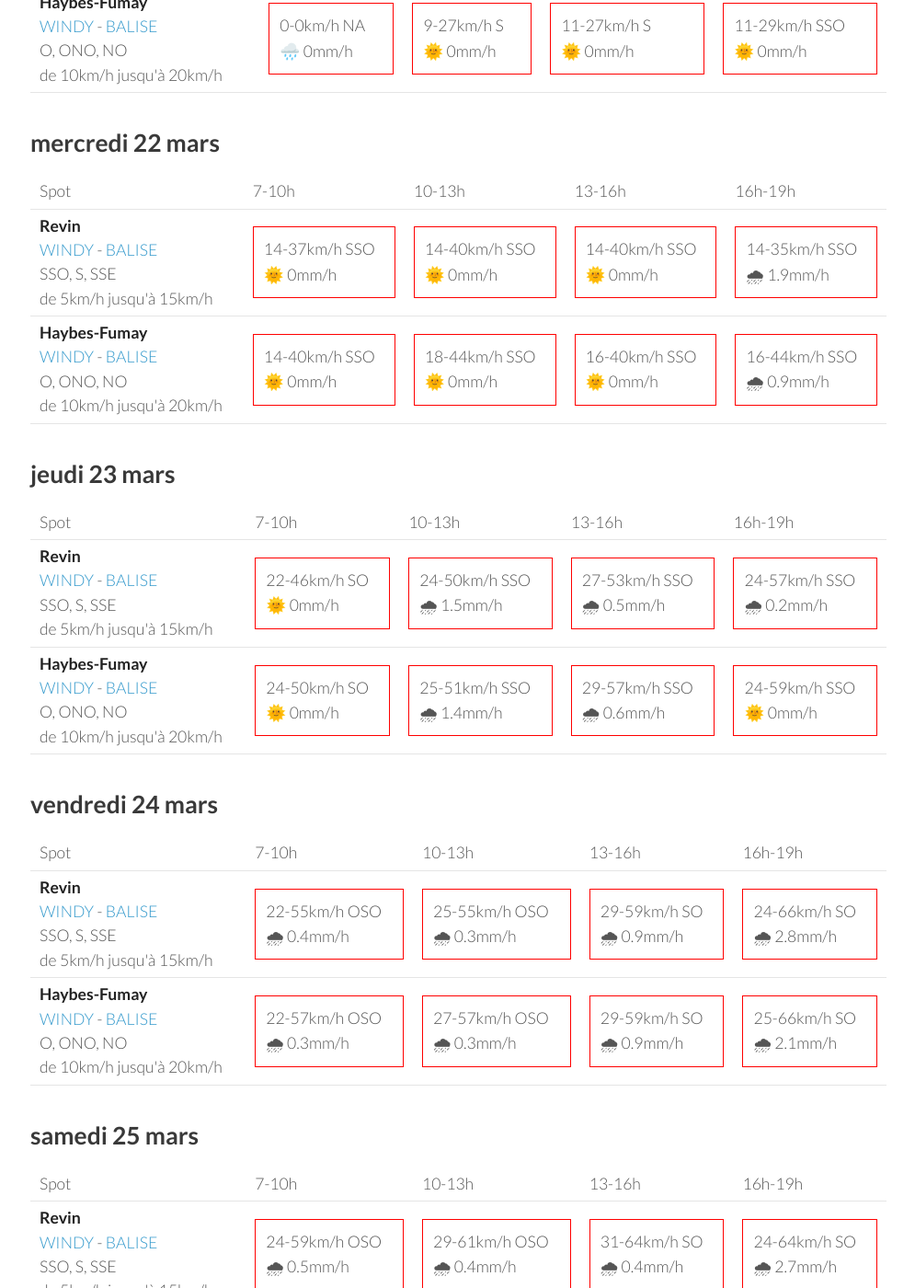
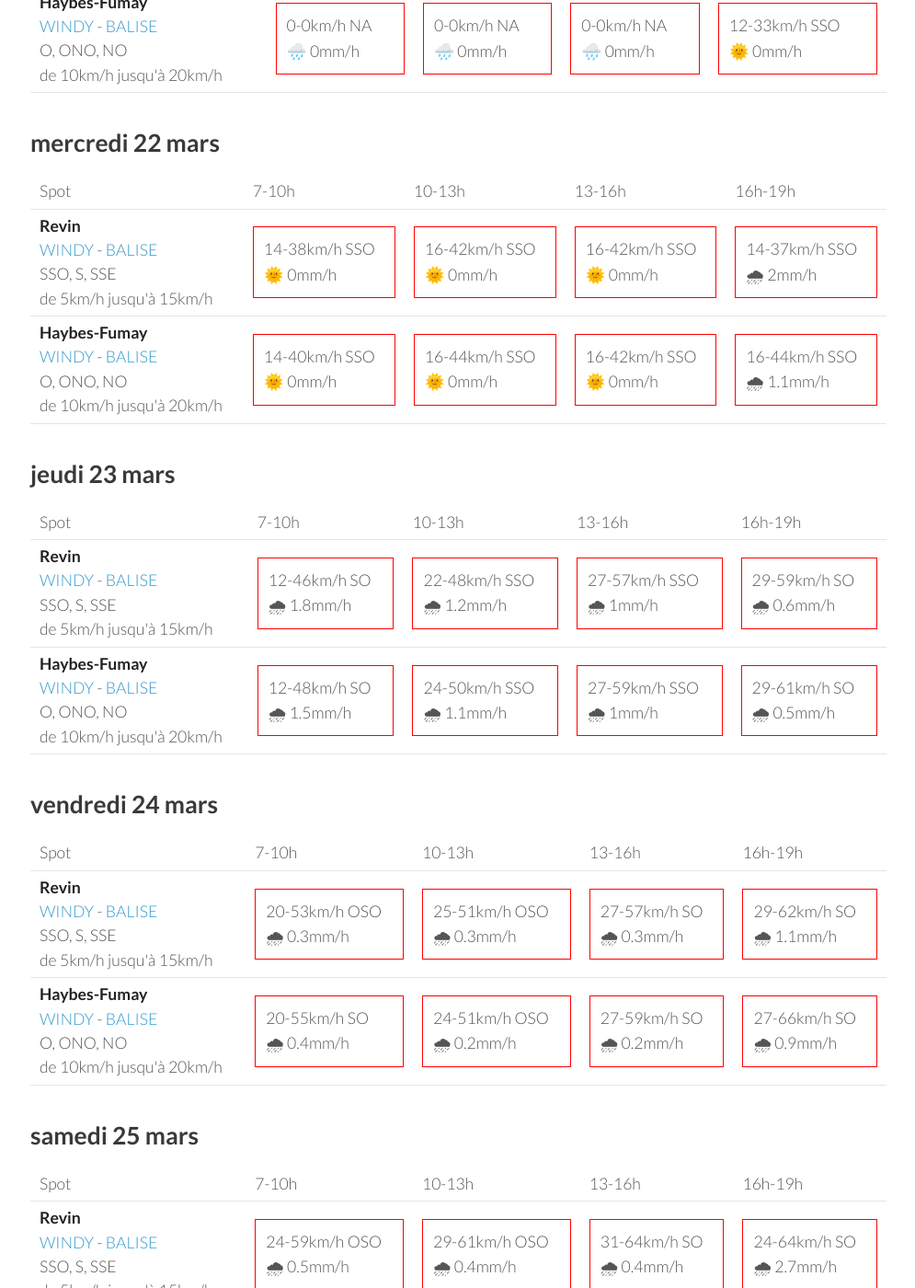
Before and after one commit to parapente-dans-le-nord/parapente-dans-le-nord.github.io, a Jekyll site: the page built from ardennes.markdown, in a window 1280 px wide and 1400 px high, scrolled down 499 px. Shown: the whole window at 92% size, without its empty margins (25-1020 px from the left). Built offline with Jekyll 4.4.1, drawn with Linux system fonts in a browser that asks for light colours; some of the changed text lies outside the part shown.

Commit message:
update index.markdown

```diff
--- a/ardennes.markdown
+++ b/ardennes.markdown
@@ -25,18 +25,18 @@ page mise à jour le mardi 21 mars 13:10
         <td><strong>Revin</strong><br><a href="https://windy.com/49.948/4.625?49.543,4.625,8">WINDY</a> - <span class=""><a href="http://www.balisemeteo.com/balise.php?idBalise=5019">BALISE</a> </span><br> <span class="vent-favorable">SSO, S, SSE</span><br><span class="force-vent">de 5km/h jusqu'à 15km/h</span> </td>
 
             <td><div class="not-flyable"><p>0-0km/h NA</p><p>🌧️ 0mm/h</p></div></td>
-            <td><div class="not-flyable"><p>9-24km/h S</p><p>🌞 0mm/h</p></div></td>
-            <td><div class="not-flyable"><p>11-27km/h SSO</p><p>🌞 0mm/h</p></div></td>
-            <td><div class="not-flyable"><p>11-29km/h SSO</p><p>🌞 0mm/h</p></div></td>
+            <td><div class="not-flyable"><p>0-0km/h NA</p><p>🌧️ 0mm/h</p></div></td>
+            <td><div class="not-flyable"><p>0-0km/h NA</p><p>🌧️ 0mm/h</p></div></td>
+            <td><div class="not-flyable"><p>14-35km/h SSO</p><p>🌞 0mm/h</p></div></td>
 
     </tr>
 <tr>
         <td><strong>Haybes-Fumay</strong><br><a href="https://windy.com/49.998/4.715?49.913,4.738,10">WINDY</a> - <span class=""><a href="http://www.balisemeteo.com/balise.php?idBalise=104">BALISE</a> </span><br> <span class="vent-favorable">O, ONO, NO</span><br><span class="force-vent">de 10km/h jusqu'à 20km/h</span> </td>
 
             <td><div class="not-flyable"><p>0-0km/h NA</p><p>🌧️ 0mm/h</p></div></td>
-            <td><div class="not-flyable"><p>9-27km/h S</p><p>🌞 0mm/h</p></div></td>
-            <td><div class="not-flyable"><p>11-27km/h S</p><p>🌞 0mm/h</p></div></td>
-            <td><div class="not-flyable"><p>11-29km/h SSO</p><p>🌞 0mm/h</p></div></td>
+            <td><div class="not-flyable"><p>0-0km/h NA</p><p>🌧️ 0mm/h</p></div></td>
+            <td><div class="not-flyable"><p>0-0km/h NA</p><p>🌧️ 0mm/h</p></div></td>
+            <td><div class="not-flyable"><p>12-33km/h SSO</p><p>🌞 0mm/h</p></div></td>
 
     </tr>
 
@@ -58,10 +58,10 @@ page mise à jour le mardi 21 mars 13:10
 <tr>
         <td><strong>Revin</strong><br><a href="https://windy.com/49.948/4.625?49.543,4.625,8">WINDY</a> - <span class=""><a href="http://www.balisemeteo.com/balise.php?idBalise=5019">BALISE</a> </span><br> <span class="vent-favorable">SSO, S, SSE</span><br><span class="force-vent">de 5km/h jusqu'à 15km/h</span> </td>
 
-            <td><div class="not-flyable"><p>14-37km/h SSO</p><p>🌞 0mm/h</p></div></td>
-            <td><div class="not-flyable"><p>14-40km/h SSO</p><p>🌞 0mm/h</p></div></td>
-            <td><div class="not-flyable"><p>14-40km/h SSO</p><p>🌞 0mm/h</p></div></td>
-            <td><div class="not-flyable"><p>14-35km/h SSO</p><p>🌧 1.9mm/h</p></div></td>
+            <td><div class="not-flyable"><p>14-38km/h SSO</p><p>🌞 0mm/h</p></div></td>
+            <td><div class="not-flyable"><p>16-42km/h SSO</p><p>🌞 0mm/h</p></div></td>
+            <td><div class="not-flyable"><p>16-42km/h SSO</p><p>🌞 0mm/h</p></div></td>
+            <td><div class="not-flyable"><p>14-37km/h SSO</p><p>🌧 2mm/h</p></div></td>
 
 
     </tr>
@@ -69,9 +69,9 @@ page mise à jour le mardi 21 mars 13:10
         <td><strong>Haybes-Fumay</strong><br><a href="https://windy.com/49.998/4.715?49.913,4.738,10">WINDY</a> - <span class=""><a href="http://www.balisemeteo.com/balise.php?idBalise=104">BALISE</a> </span><br> <span class="vent-favorable">O, ONO, NO</span><br><span class="force-vent">de 10km/h jusqu'à 20km/h</span> </td>
 
             <td><div class="not-flyable"><p>14-40km/h SSO</p><p>🌞 0mm/h</p></div></td>
-            <td><div class="not-flyable"><p>18-44km/h SSO</p><p>🌞 0mm/h</p></div></td>
-            <td><div class="not-flyable"><p>16-40km/h SSO</p><p>🌞 0mm/h</p></div></td>
-            <td><div class="not-flyable"><p>16-44km/h SSO</p><p>🌧 0.9mm/h</p></div></td>
+            <td><div class="not-flyable"><p>16-44km/h SSO</p><p>🌞 0mm/h</p></div></td>
+            <td><div class="not-flyable"><p>16-42km/h SSO</p><p>🌞 0mm/h</p></div></td>
+            <td><div class="not-flyable"><p>16-44km/h SSO</p><p>🌧 1.1mm/h</p></div></td>
 
 
     </tr>
@@ -94,20 +94,20 @@ page mise à jour le mardi 21 mars 13:10
 <tr>
         <td><strong>Revin</strong><br><a href="https://windy.com/49.948/4.625?49.543,4.625,8">WINDY</a> - <span class=""><a href="http://www.balisemeteo.com/balise.php?idBalise=5019">BALISE</a> </span><br> <span class="vent-favorable">SSO, S, SSE</span><br><span class="force-vent">de 5km/h jusqu'à 15km/h</span> </td>
 
-            <td><div class="not-flyable"><p>22-46km/h SO</p><p>🌞 0mm/h</p></div></td>
-            <td><div class="not-flyable"><p>24-50km/h SSO</p><p>🌧 1.5mm/h</p></div></td>
-            <td><div class="not-flyable"><p>27-53km/h SSO</p><p>🌧 0.5mm/h</p></div></td>
-            <td><div class="not-flyable"><p>24-57km/h SSO</p><p>🌧 0.2mm/h</p></div></td>
+            <td><div class="not-flyable"><p>12-46km/h SO</p><p>🌧 1.8mm/h</p></div></td>
+            <td><div class="not-flyable"><p>22-48km/h SSO</p><p>🌧 1.2mm/h</p></div></td>
+            <td><div class="not-flyable"><p>27-57km/h SSO</p><p>🌧 1mm/h</p></div></td>
+            <td><div class="not-flyable"><p>29-59km/h SO</p><p>🌧 0.6mm/h</p></div></td>
 
 
     </tr>
 <tr>
         <td><strong>Haybes-Fumay</strong><br><a href="https://windy.com/49.998/4.715?49.913,4.738,10">WINDY</a> - <span class=""><a href="http://www.balisemeteo.com/balise.php?idBalise=104">BALISE</a> </span><br> <span class="vent-favorable">O, ONO, NO</span><br><span class="force-vent">de 10km/h jusqu'à 20km/h</span> </td>
 
-            <td><div class="not-flyable"><p>24-50km/h SO</p><p>🌞 0mm/h</p></div></td>
-            <td><div class="not-flyable"><p>25-51km/h SSO</p><p>🌧 1.4mm/h</p></div></td>
-            <td><div class="not-flyable"><p>29-57km/h SSO</p><p>🌧 0.6mm/h</p></div></td>
-            <td><div class="not-flyable"><p>24-59km/h SSO</p><p>🌞 0mm/h</p></div></td>
+            <td><div class="not-flyable"><p>12-48km/h SO</p><p>🌧 1.5mm/h</p></div></td>
+            <td><div class="not-flyable"><p>24-50km/h SSO</p><p>🌧 1.1mm/h</p></div></td>
+            <td><div class="not-flyable"><p>27-59km/h SSO</p><p>🌧 1mm/h</p></div></td>
+            <td><div class="not-flyable"><p>29-61km/h SO</p><p>🌧 0.5mm/h</p></div></td>
 
 
     </tr>
@@ -130,20 +130,20 @@ page mise à jour le mardi 21 mars 13:10
 <tr>
         <td><strong>Revin</strong><br><a href="https://windy.com/49.948/4.625?49.543,4.625,8">WINDY</a> - <span class=""><a href="http://www.balisemeteo.com/balise.php?idBalise=5019">BALISE</a> </span><br> <span class="vent-favorable">SSO, S, SSE</span><br><span class="force-vent">de 5km/h jusqu'à 15km/h</span> </td>
 
-            <td><div class="not-flyable"><p>22-55km/h OSO</p><p>🌧 0.4mm/h</p></div></td>
-            <td><div class="not-flyable"><p>25-55km/h OSO</p><p>🌧 0.3mm/h</p></div></td>
-            <td><div class="not-flyable"><p>29-59km/h SO</p><p>🌧 0.9mm/h</p></div></td>
-            <td><div class="not-flyable"><p>24-66km/h SO</p><p>🌧 2.8mm/h</p></div></td>
+            <td><div class="not-flyable"><p>20-53km/h OSO</p><p>🌧 0.3mm/h</p></div></td>
+            <td><div class="not-flyable"><p>25-51km/h OSO</p><p>🌧 0.3mm/h</p></div></td>
+            <td><div class="not-flyable"><p>27-57km/h SO</p><p>🌧 0.3mm/h</p></div></td>
+            <td><div class="not-flyable"><p>29-62km/h SO</p><p>🌧 1.1mm/h</p></div></td>
 
 
     </tr>
 <tr>
         <td><strong>Haybes-Fumay</strong><br><a href="https://windy.com/49.998/4.715?49.913,4.738,10">WINDY</a> - <span class=""><a href="http://www.balisemeteo.com/balise.php?idBalise=104">BALISE</a> </span><br> <span class="vent-favorable">O, ONO, NO</span><br><span class="force-vent">de 10km/h jusqu'à 20km/h</span> </td>
 
-            <td><div class="not-flyable"><p>22-57km/h OSO</p><p>🌧 0.3mm/h</p></div></td>
-            <td><div class="not-flyable"><p>27-57km/h OSO</p><p>🌧 0.3mm/h</p></div></td>
-            <td><div class="not-flyable"><p>29-59km/h SO</p><p>🌧 0.9mm/h</p></div></td>
-            <td><div class="not-flyable"><p>25-66km/h SO</p><p>🌧 2.1mm/h</p></div></td>
+            <td><div class="not-flyable"><p>20-55km/h SO</p><p>🌧 0.4mm/h</p></div></td>
+            <td><div class="not-flyable"><p>24-51km/h OSO</p><p>🌧 0.2mm/h</p></div></td>
+            <td><div class="not-flyable"><p>27-59km/h SO</p><p>🌧 0.2mm/h</p></div></td>
+            <td><div class="not-flyable"><p>27-66km/h SO</p><p>🌧 0.9mm/h</p></div></td>
 
 
     </tr>
```
Also changed, not shown: other parts of ardennes.markdown (+1 -1 lines).
